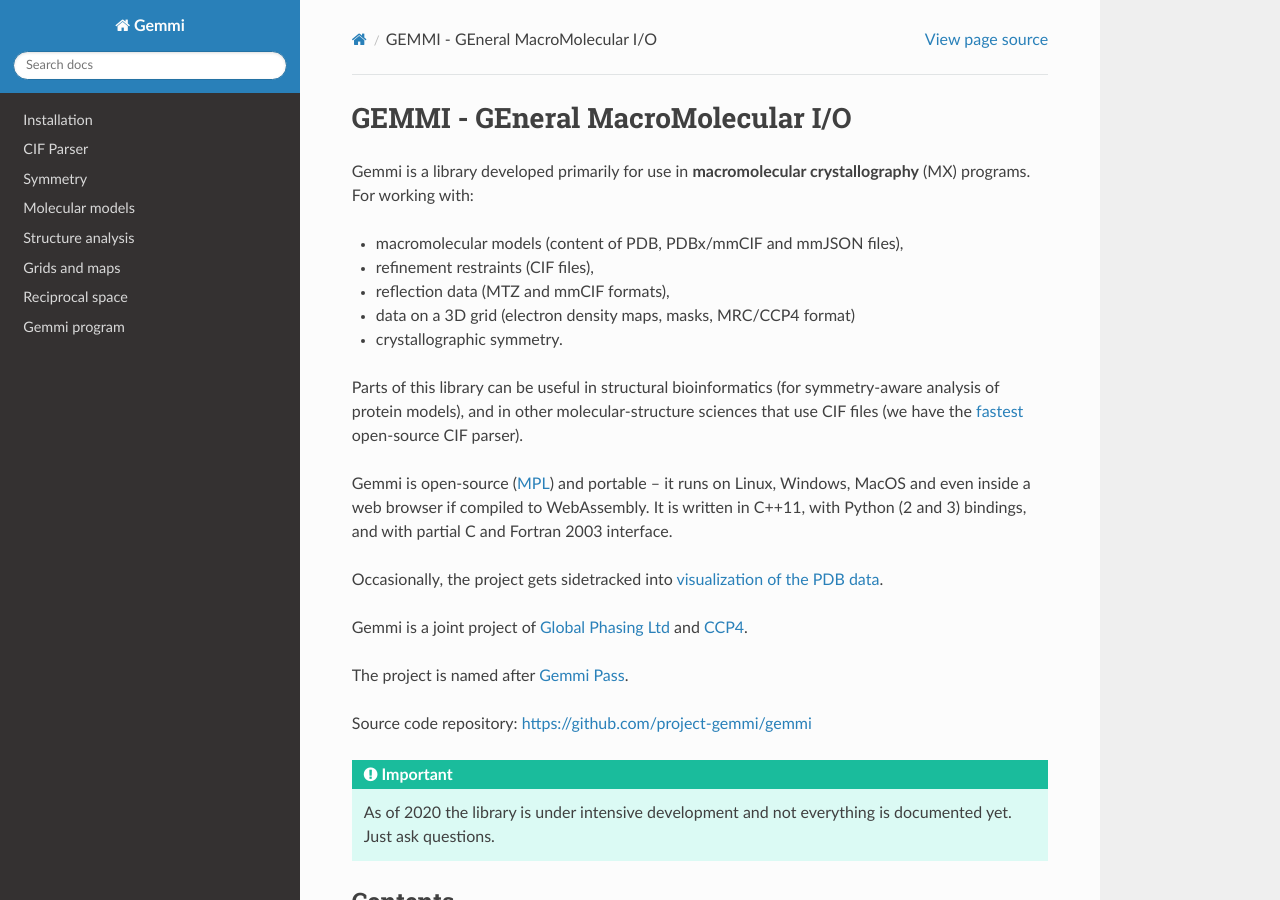
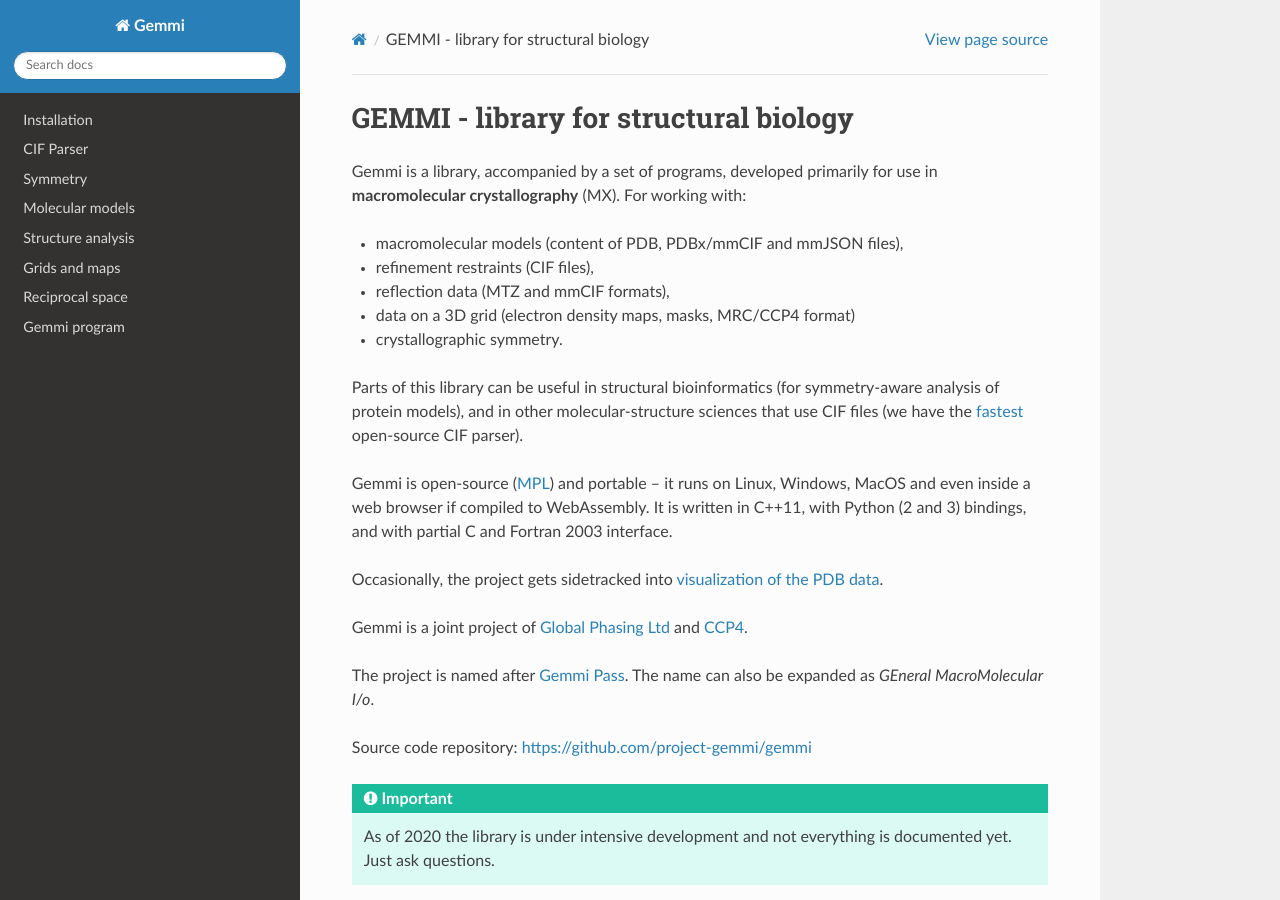
Before and after one commit to project-gemmi/gemmi, a Sphinx documentation site: the page built from docs/index.rst, in a window 1280 px wide and 900 px high. Built offline with Sphinx 7.4.7 and the Read the Docs theme 2.0.0, drawn with Linux system fonts in a browser that asks for light colours.

Commit message:
small changes in the documentation

```diff
--- a/docs/hkl.rst
+++ b/docs/hkl.rst
@@ -268,6 +268,10 @@
   :skipif: pandas is None
 
   >>> df = df.astype({name: 'int32' for name in ['H', 'K', 'L']})
+
+You may also have a look at a different project (not associated with Gemmi)
+for working with reflection data in Python:
+`ReciprocalSpaceship <https://hekstra-lab.github.io/reciprocalspaceship/>`_.
 
 Modifying
 ---------
--- a/docs/index.rst
+++ b/docs/index.rst
@@ -1,11 +1,11 @@
 .. meta::
    :google-site-verification: LsEfb1rjo2RL8WOSZGigV11Kgyhtk9v1Vb-6GZFnHKo
 
-GEMMI - GEneral MacroMolecular I/O
-==================================
+GEMMI - library for structural biology
+======================================
 
-Gemmi is a library developed primarily for use in
-**macromolecular crystallography** (MX) programs.
+Gemmi is a library, accompanied by a set of programs,
+developed primarily for use in **macromolecular crystallography** (MX).
 For working with:
 
 * macromolecular models (content of PDB, PDBx/mmCIF and mmJSON files),
@@ -36,6 +36,7 @@
 
 The project is named after
 `Gemmi Pass <https://goo.gl/maps/akBLbGfrGE9j1oWC7>`_.
+The name can also be expanded as *GEneral MacroMolecular I/o*.
 
 Source code repository: https://github.com/project-gemmi/gemmi
 
--- a/setup.py
+++ b/setup.py
@@ -138,7 +138,7 @@
     author='Marcin Wojdyr',
     author_email='wojdyr@gmail.com',
     url='https://project-gemmi.github.io/',
-    description='General MacroMolecular I/O',
+    description='library for structural biology',
     long_description='''\
     Library for macromolecular crystallography and structural bioinformatics.
     For working with coordinate files (mmCIF, PDB, mmJSON),
```
Also changed, not shown: 1 other file.
